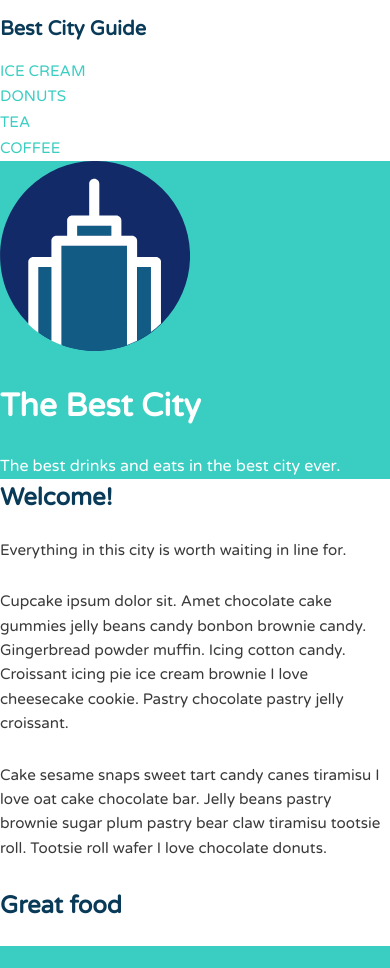
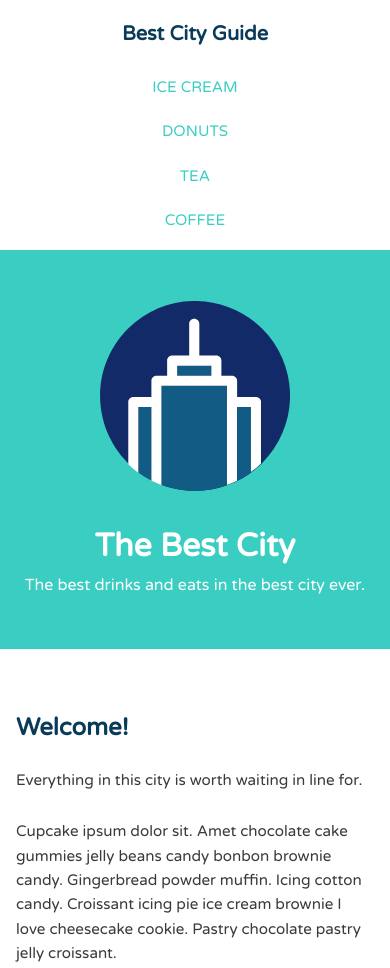
Before and after one commit to HeWhoShallNotBeMentioned/TH-CSS_Layout_Basics_2_3_Columns, a plain HTML site: page index.html in a window 390 px wide. Shown: the top 968 px of the page. Drawn offline with Linux system fonts and the light colour scheme.

Commit message:
add base styles for mobile first

```diff
--- a/css/style.css
+++ b/css/style.css
@@ -44,11 +44,18 @@ img {
 
 .name {
 	font-size: 1.25em;
+	margin: 0;
+}
+
+.main-nav {
+	margin: 5px 0 0 0 ;
 }
 
 .name a,
 .main-nav a {
 	text-align: center;
+	display: block;
+	padding: 10px 15px;
 }
 
 .main-nav a {
@@ -66,6 +73,21 @@ img {
 .banner {
 	color: #fff;
 	background: #3acec2;
+	padding: 3.2em 0;
+	margin-bottom: 60px;
+}
+
+.main-header {
+	padding: .5em 0;
+}
+
+.banner,
+.main-footer {
+	text-align: center;
+}
+
+.col {
+	padding: 0 1em;
 }
 
 .main-footer {
@@ -78,6 +100,10 @@ img {
 
 .logo {
 	width: 190px;
+}
+
+.headline {
+	margin-bottom: 0;
 }
 
 /* =================================
--- a/index.html
+++ b/index.html
@@ -10,6 +10,7 @@
 <body>
 
 	<header class="main-header">
+		<div class="container">
 			<h1 class="name"><a href="#">Best City Guide</a></h1>
 			<ul class="main-nav">
 				<li><a href="#">ice cream</a></li>
@@ -17,6 +18,7 @@
 				<li><a href="#">tea</a></li>
 				<li><a href="#">coffee</a></li>
 			</ul>
+		</div>
 	</header><!--/.main-header-->
 
 	<div class="banner">
@@ -24,7 +26,7 @@
 		<h1 class="headline">The Best City</h1>
 		<span class="tagline">The best drinks and eats in the best city ever.</span>
 	</div><!--/.banner-->
-
+	<div class="container">
 		<div class="secondary col">
 			<h2>Welcome!</h2>
 			<p>Everything in this city is worth waiting in line for.</p>
@@ -44,7 +46,7 @@
 			<p><strong>Train: </strong>Pie apple pie pudding I love wafer toffee liquorice sesame snaps lemon drops. Lollipop gummi bears dessert muffin I love fruitcake toffee pie.</p>
 			<p><strong>Car: </strong>Jelly cotton candy bonbon jelly-o jelly-o I love. I love sugar plum chocolate cake pie I love pastry liquorice.</p>
 		</div><!--/.tertiary-->
-
+	</div>
 	<footer class="main-footer">
 		<span>&copy;2015 Residents of The Best City Ever.</span>
 	</footer>
```
Lines whose indentation alone changed are shown as unchanged.
